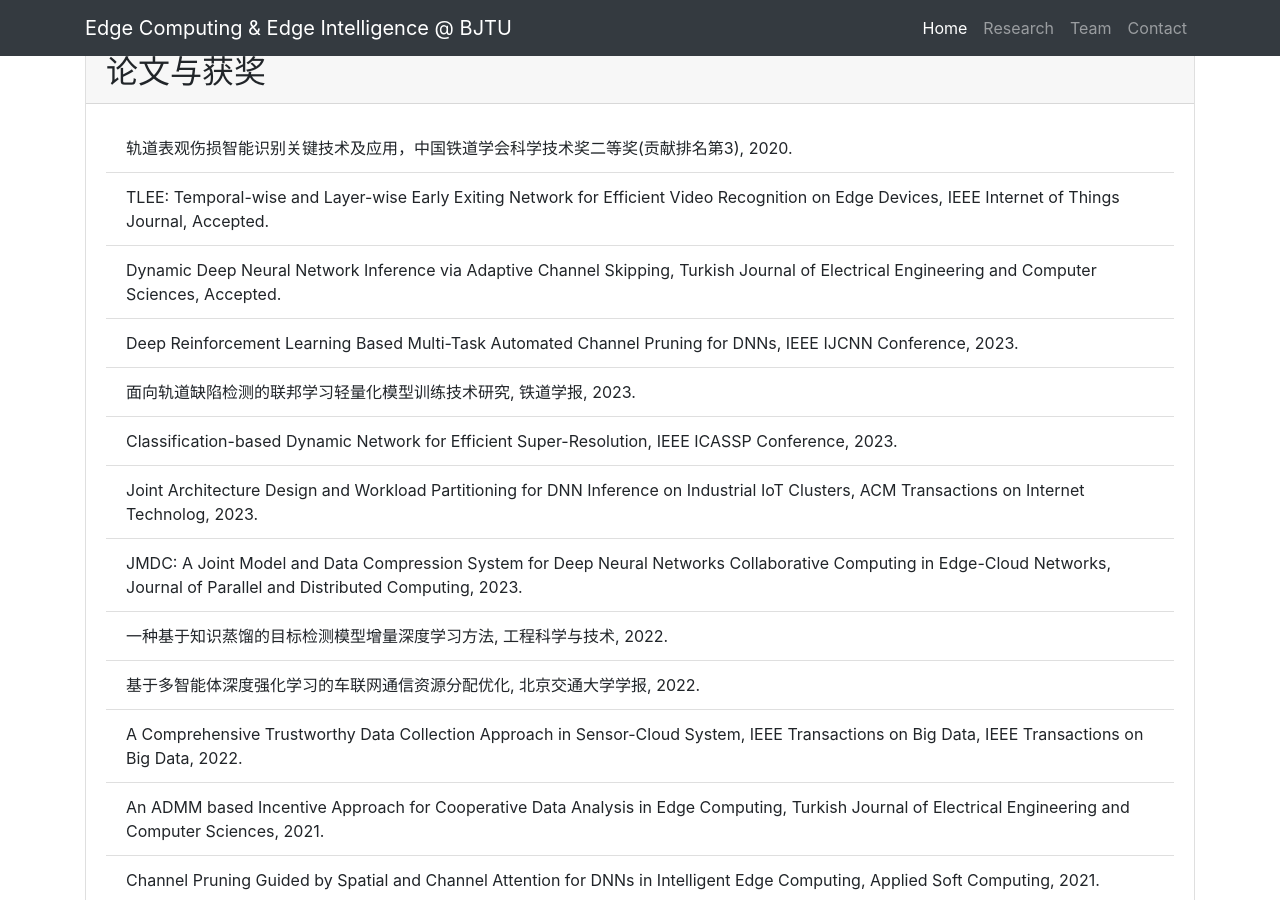
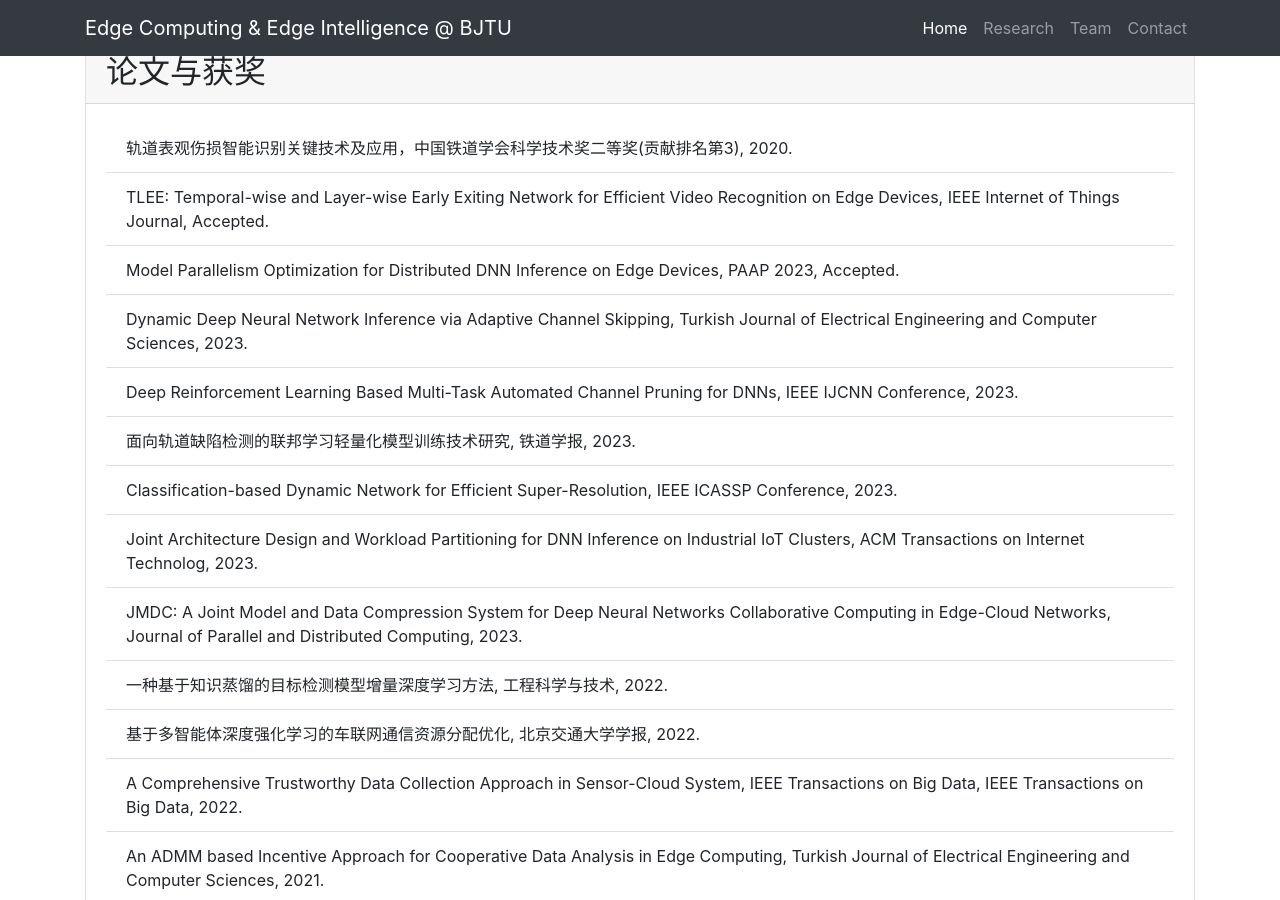
Before and after one commit to fangvv/Homepage, a Jekyll site: the page Edgecomp/index.html, which Jekyll copies as it is, in a window 1280 px wide and 900 px high, scrolled down 3965 px. Built offline with Jekyll 4.4.1, drawn with Linux system fonts in a browser that asks for light colours; comment, search, counter and statistics services are not loaded.

Commit message:
update pub

```diff
--- a/Edgecomp/index.html
+++ b/Edgecomp/index.html
@@ -151,7 +151,8 @@
     <ul class="list-group list-group-flush">
       <li class="list-group-item">轨道表观伤损智能识别关键技术及应用，中国铁道学会科学技术奖二等奖(贡献排名第3), 2020.</li>
       <li class="list-group-item">TLEE: Temporal-wise and Layer-wise Early Exiting Network for Efficient Video Recognition on Edge Devices, IEEE Internet of Things Journal, Accepted.</li>
-      <li class="list-group-item">Dynamic Deep Neural Network Inference via Adaptive Channel Skipping, Turkish Journal of Electrical Engineering and Computer Sciences, Accepted.</li>
+      <li class="list-group-item">Model Parallelism Optimization for Distributed DNN Inference on Edge Devices, PAAP 2023, Accepted.</li>
+      <li class="list-group-item">Dynamic Deep Neural Network Inference via Adaptive Channel Skipping, Turkish Journal of Electrical Engineering and Computer Sciences, 2023.</li>
       <li class="list-group-item">Deep Reinforcement Learning Based Multi-Task Automated Channel Pruning for DNNs, IEEE IJCNN Conference, 2023.</li>
       <li class="list-group-item">面向轨道缺陷检测的联邦学习轻量化模型训练技术研究, 铁道学报, 2023.</li>
       <li class="list-group-item">Classification-based Dynamic Network for Efficient Super-Resolution, IEEE ICASSP Conference, 2023.</li>
```
